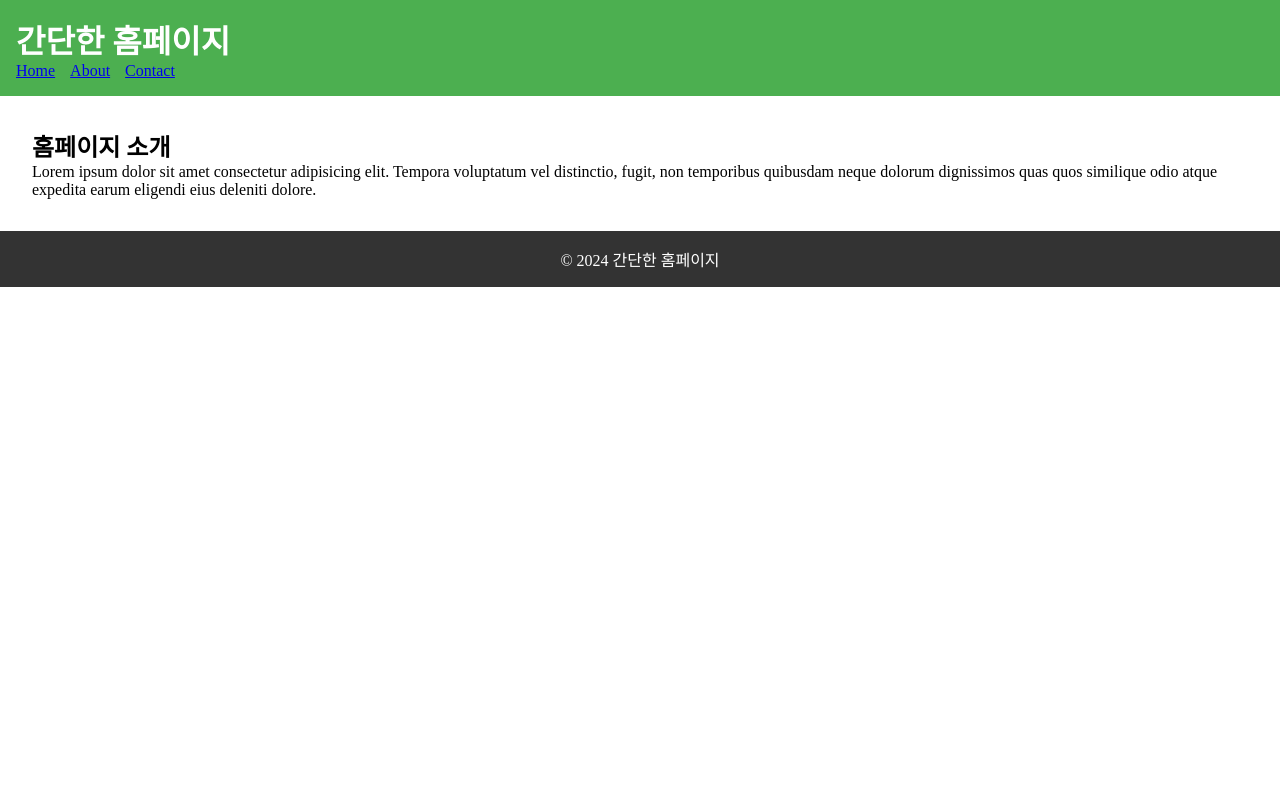
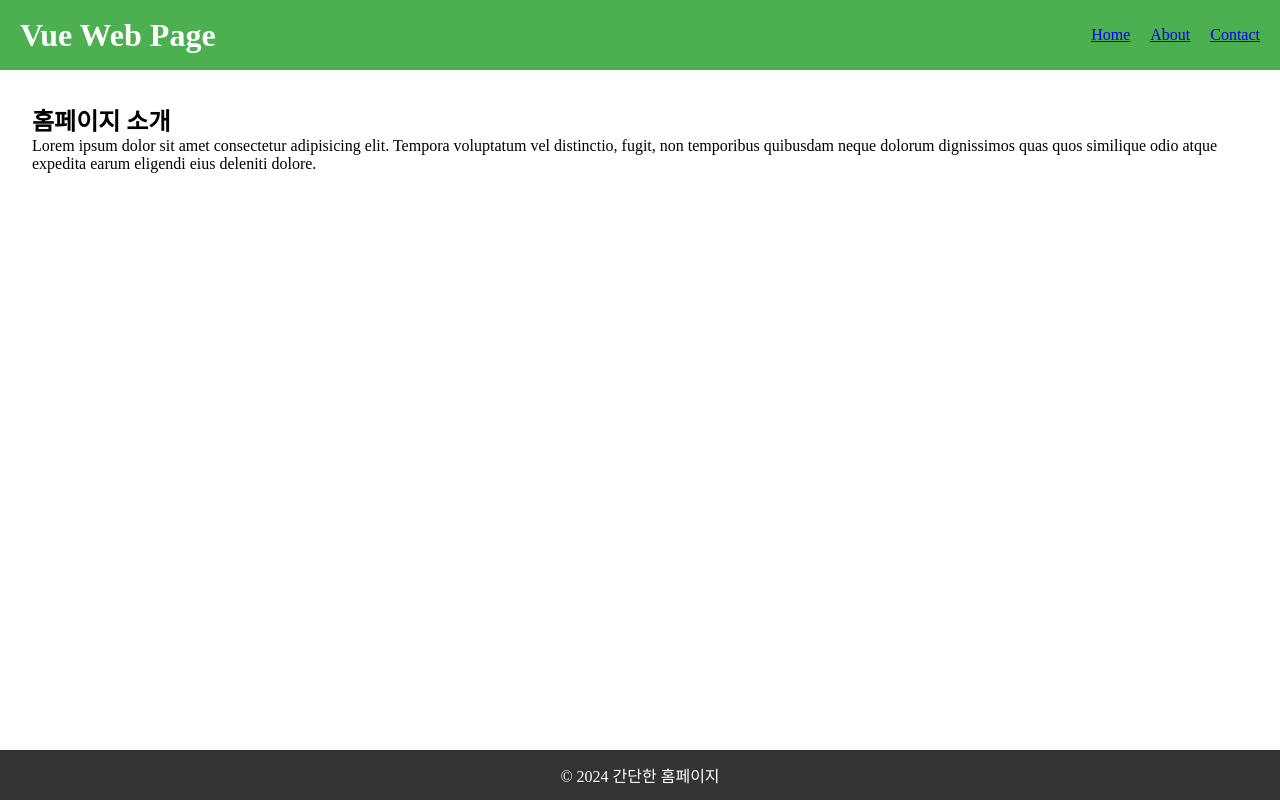
Before and after one commit to TaeWoongYoun/oing-vue-project, a Vue app: page / in a window 1280 px wide. Built offline with nearby package versions, Linux system fonts and the light colour scheme.

Commit message:
feat : Update file

```diff
--- a/src/components/AppFooter.vue
+++ b/src/components/AppFooter.vue
@@ -6,9 +6,17 @@
 
 <style scoped>
     footer {
+        position: absolute;
+        bottom: 0;
+        width: 100%;
+        height: 50px;
         background-color: #333;
         color: white;
-        padding: 1em;
+        text-align: center;
+        align-content: center;
+    }
+
+    footer p{
         text-align: center;
     }
 </style>
--- a/src/components/AppHeader.vue
+++ b/src/components/AppHeader.vue
@@ -1,6 +1,6 @@
 <template>
     <header>
-        <h1>간단한 홈페이지</h1>
+        <h1>Vue Web Page</h1>
         <nav>
             <ul>
                 <li><a href="#">Home</a></li>
@@ -13,15 +13,23 @@
 
 <style scoped>
     header {
+        width: 100%;
+        height: 70px;
         background-color: #4CAF50;
-        padding: 1em;
         color: white;
+        display: flex;
+        align-items: center;
+        justify-content: space-between;
+    }
+    header h1{
+        padding-left: 20px;
     }
     nav ul {
-        list-style-type: none;
+        list-style: none;
+        padding-left: 0;
     }
     nav ul li {
-        display: inline;
-        margin-right: 15px;
+        display: inline-block;
+        margin-right: 20px;
     }
 </style>
```
